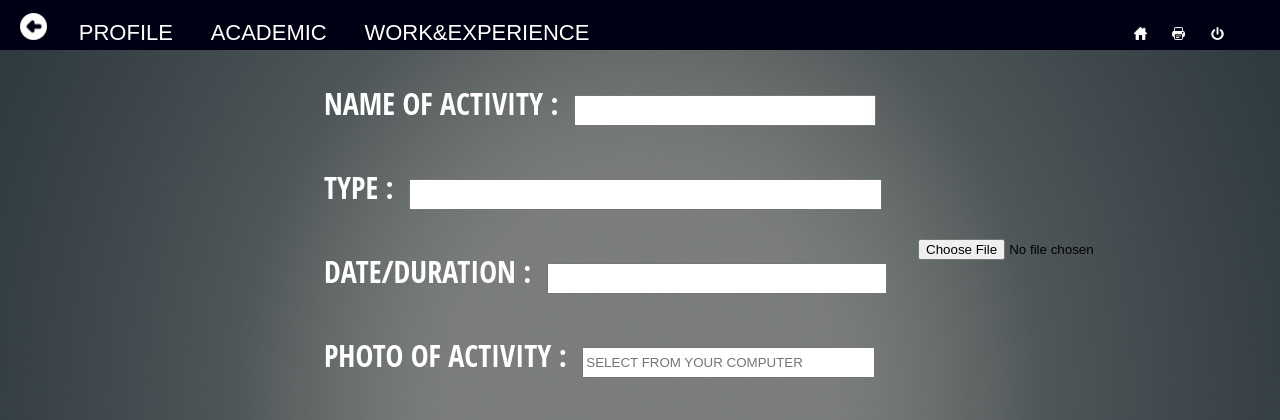
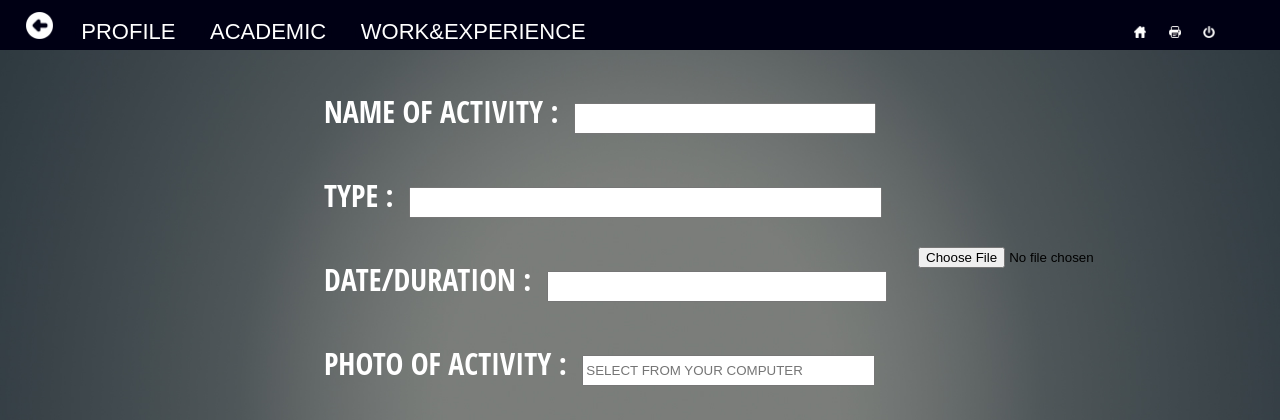
Before and after one commit to winnie2606/FRA241_portfolio, a Flask app: template app/templates/edit-activity.html in a window 1280 px wide; the page is wider, and only the part inside the window is pictured. Shown: the top 420 px of that part. Run offline with Flask 2, Linux system fonts and the light colour scheme; the template is opened without the code that fills it, so the values that code supplies are empty.

Commit message:
before sot edit html css

```diff
--- a/app/static/background.css
+++ b/app/static/background.css
@@ -8,17 +8,23 @@ body {
 }
 
 .bar{
-	margin: -8px;
+	margin-top: -0.6%;
+	margin-left: -0.6%;
 	height: 50px;
+	width: 101.2%;
 	background-color:#000014;
 }
 
+.bar-in{
+	font-size: 22px;
+	color: #FFF;
+}
+
 .link{
-	margin-top: -5%;
+
 	font-size: 22px;
 	background-color: #000014;
 	color: #FFF;
-
 	border-radius:20px;
 	border: 5px;
 }
@@ -28,19 +34,14 @@ body {
 	color: #40494e;
 }
 
-.bar-in{
-	font-size: 25px;
-	color: #FFF;
-}
-
 .L{
 	float: left;
-	margin-top:12.5px;
-	margin-left:20px;
+	margin-top: 0.9%;
+	margin-left: 2%;
 }
 
 .R{
 	float: right;
-	margin-top:12.5px;
-	margin-right: 20px;
+	margin-top: 1.1%;
+	margin-right: 2%;
 }
```
